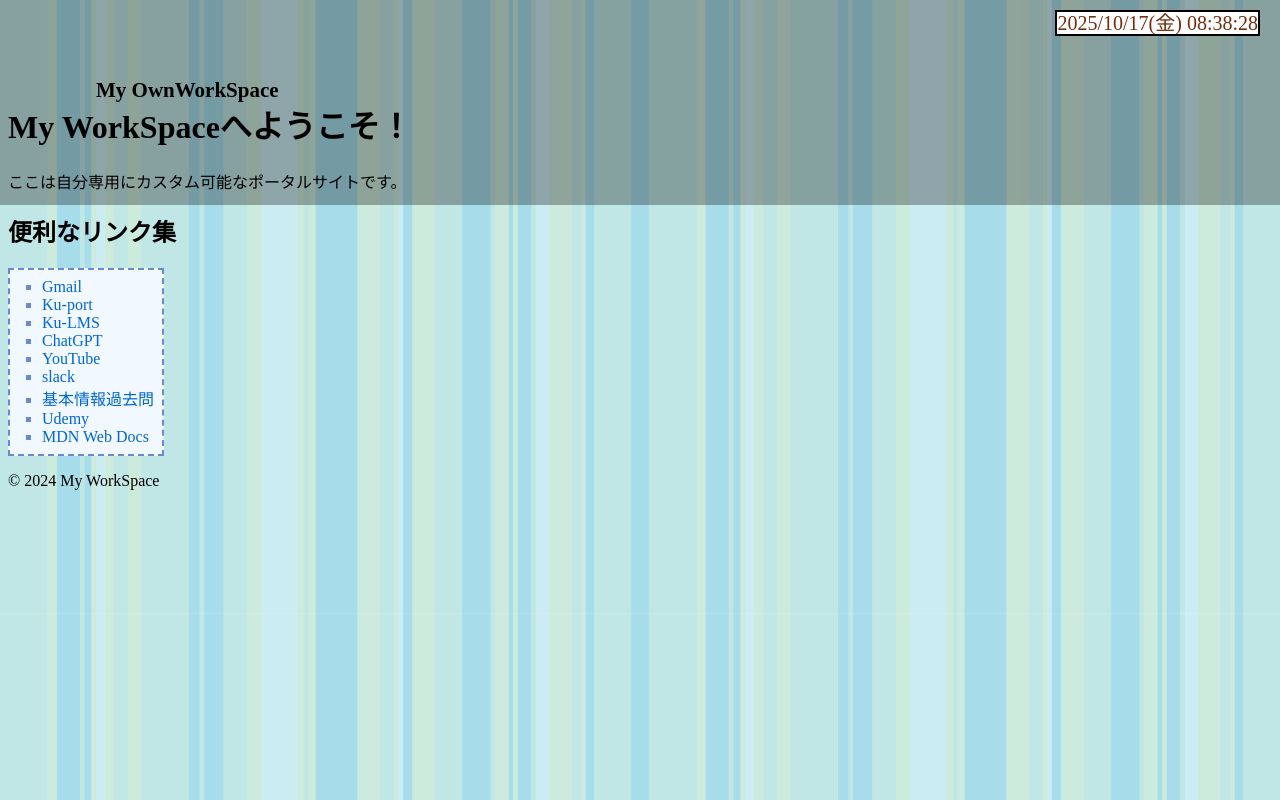
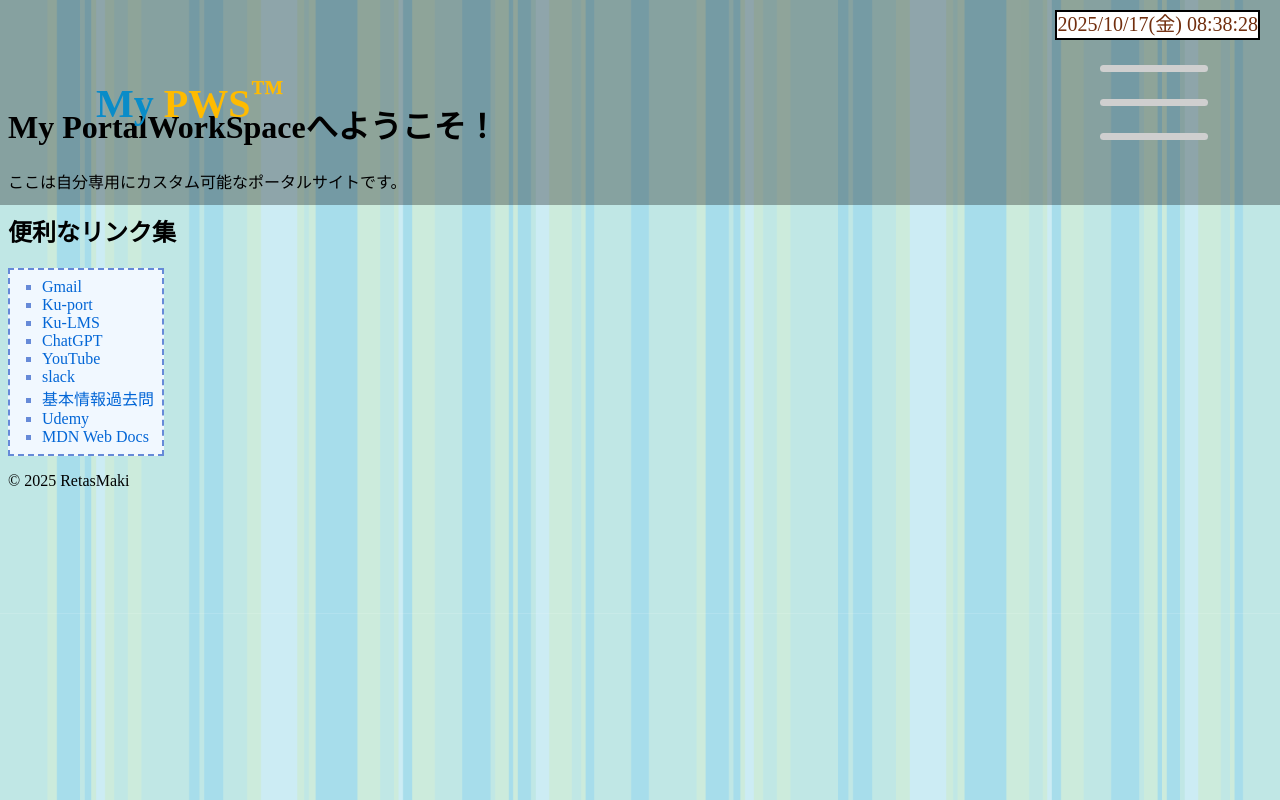
Before and after one commit to tanaka-ta0321/My-WorkSpace, a plain HTML site: page index.html in a window 1280 px wide. Drawn offline with Linux system fonts and the light colour scheme.

Commit message:
10/17 17:38

```diff
--- a/index.html
+++ b/index.html
@@ -4,7 +4,7 @@
     <head>
         <meta charset="UTF-8">
         <meta name="viewport" content="width=device-width, initial-scale=1.0">
-        <title>My WorkSpace</title>
+        <title>My PortalWorkSpace</title>
         <link rel="stylesheet" href="style.css">
 
     </head>
@@ -18,7 +18,7 @@
                 <br>
                 <br>
                 <br>
-                <h1>My WorkSpaceへようこそ！</h1>
+                <h1>My PortalWorkSpaceへようこそ！</h1>
                 <p>ここは自分専用にカスタム可能なポータルサイトです。</p>
             </header>
 
@@ -48,19 +48,26 @@
             </main>
 
             <footer>
-                <p>&copy; 2024 My WorkSpace</p>
+                <p>&copy; 2025 RetasMaki</p>
             </footer>
 
             <nav>
-                <h1 id="logo">
-                    My <span>OwnWorkSpace</span>
-                </h1>
+                <div id="logo">
+                    <h1>
+                        My <span>PWS<sup>&trade;</sup></span>
+                    </h1>
+                </div>
+
                 <!-- <ul>
                     <li><a href="#home">ホーム</a></li>
                     <li><a href="#links">リンク集</a></li>
                     <li><a href="#about">このサイトについて</a></li>
                 </ul> -->
-
+                <div id="nav_switch">
+                    <span></span>
+                    <span></span>
+                    <span></span>
+                </div>
                 <div id="datetime"></div>
             </nav>
         </div>
--- a/style.css
+++ b/style.css
@@ -27,10 +27,6 @@
   border: 2px solid #000000;
 }
 
-.logo span {
-  color: #ed2516; /* "WorkSpace"の文字色 */
-}
-
 div#spWrapper > nav {
     display: block;
     z-index: 0;
@@ -41,10 +37,9 @@ div#spWrapper > nav {
     height: 16vw;
     background-color: rgba(0, 0, 0, 0.3);
     /* font-family: -apple-system, BlinkMacSystemFont, "Helvetica Neue", "Noto Sans JP", "ヒラギノ角ゴ ProN W3", Hiragino Kaku Gothic ProN, Arial, Meiryo, sans-serif; */
-    font-size: 14px;
     line-height: 1.6em;
   }
- div#spWrapper > nav > h1#logo {
+ div#spWrapper > nav > div#logo > h1 {
     display: block;
     position: absolute;
     top: 0;
@@ -53,8 +48,61 @@ div#spWrapper > nav {
     width: 43vw;
     height: 3.7vw;
     margin: auto 0;
+    color: #098cc8;
+    font-size: 40px;
   }
-
+  div#spWrapper > nav > div#logo > h1 span { /* 2025/10/17自力解決☆ */
+    color: #ffbb00;
+  }
+  div#spWrapper > nav > div#nav_switch {
+    display: inline-block;
+    z-index: 1;
+    position: absolute;
+    top: 0;
+    right: 5.6vw;
+    bottom: 0;
+    width: 8.5vw;
+    height: 5.9vw;
+    margin: auto 0;
+  }
+  div#spWrapper > nav > div#nav_switch > span {
+    -webkit-box-sizing: border-box;
+    -webkit-transition: opacity 0.4s ease, -webkit-transform 0.4s ease;
+    box-sizing: border-box;
+    display: inline-block;
+    position: absolute;
+    left: 0;
+    width: 100%;
+    height: 9.1%;
+    border-radius: 4px;
+    background-color: #cfcfcf;
+    transition: opacity 0.4s ease, -webkit-transform 0.4s ease;
+    transition: transform 0.4s ease, opacity 0.4s ease;
+    transition: transform 0.4s ease, opacity 0.4s ease, -webkit-transform 0.4s ease;
+  }
+  div#spWrapper > nav > div#nav_switch > span:nth-of-type(1) {
+    top: 0;
+  }
+  div#spWrapper > nav > div#nav_switch > span:nth-of-type(2) {
+    top: 45.5%;
+  }
+  div#spWrapper > nav > div#nav_switch > span:nth-of-type(3) {
+    bottom: 0;
+  }
+  div#spWrapper > nav > div#nav_switch.active > span:nth-of-type(1) {
+    -webkit-transform: translateY(2.6vw) rotate(-45deg);
+    transform: translateY(2.6vw) rotate(-45deg);
+  }
+  div#spWrapper > nav > div#nav_switch.active > span:nth-of-type(2) {
+    opacity: 0;
+  }
+  div#spWrapper > nav > div#nav_switch.active > span:nth-of-type(3) {
+    -webkit-transform: translateY(-2.6vw) rotate(45deg);
+    transform: translateY(-2.6vw) rotate(45deg);
+  }
+  div#spWrapper > nav > div#nav_switch.active + div#sidemenu_list {
+    right: 0;
+  }
 
 
         /* 汎用クラス */
```
